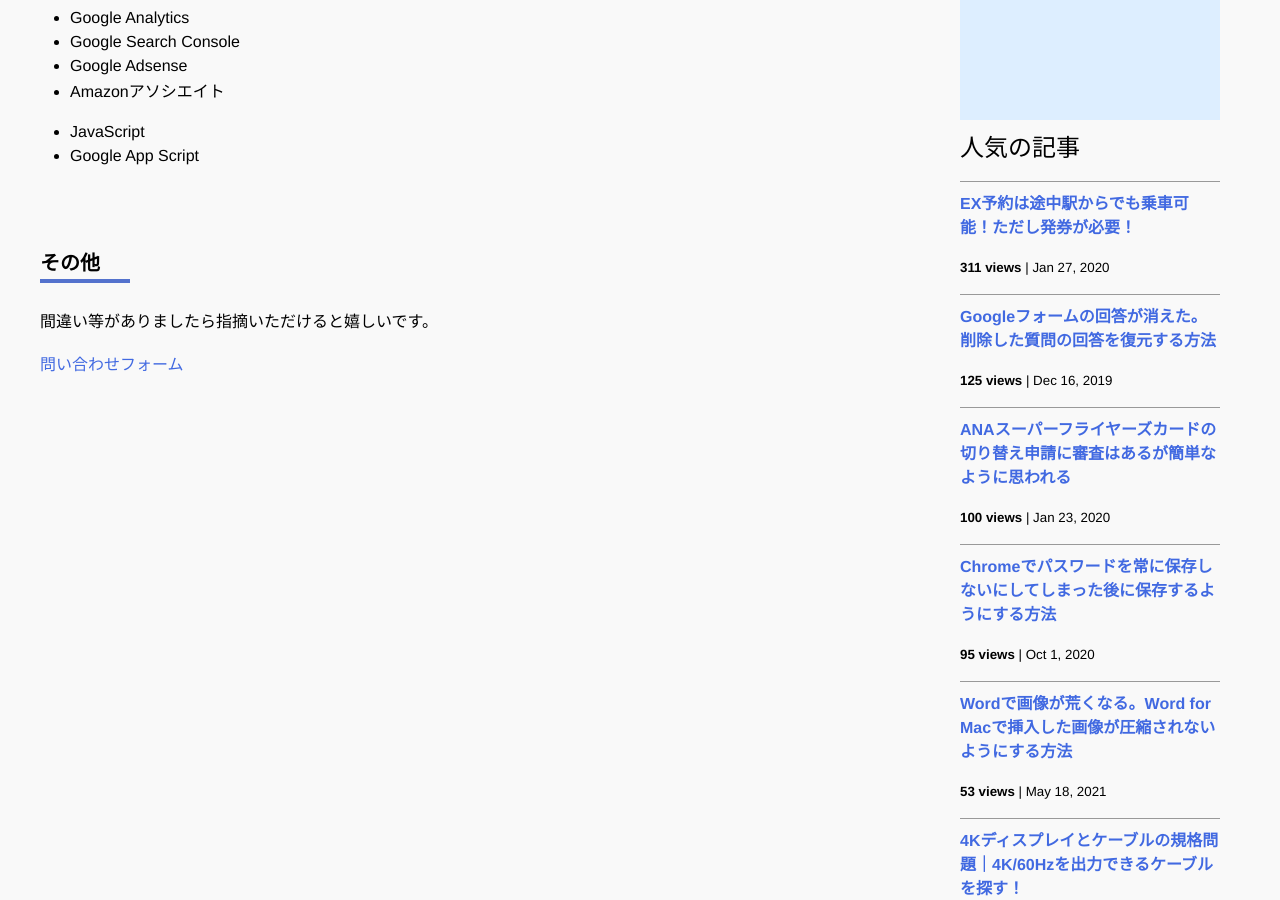
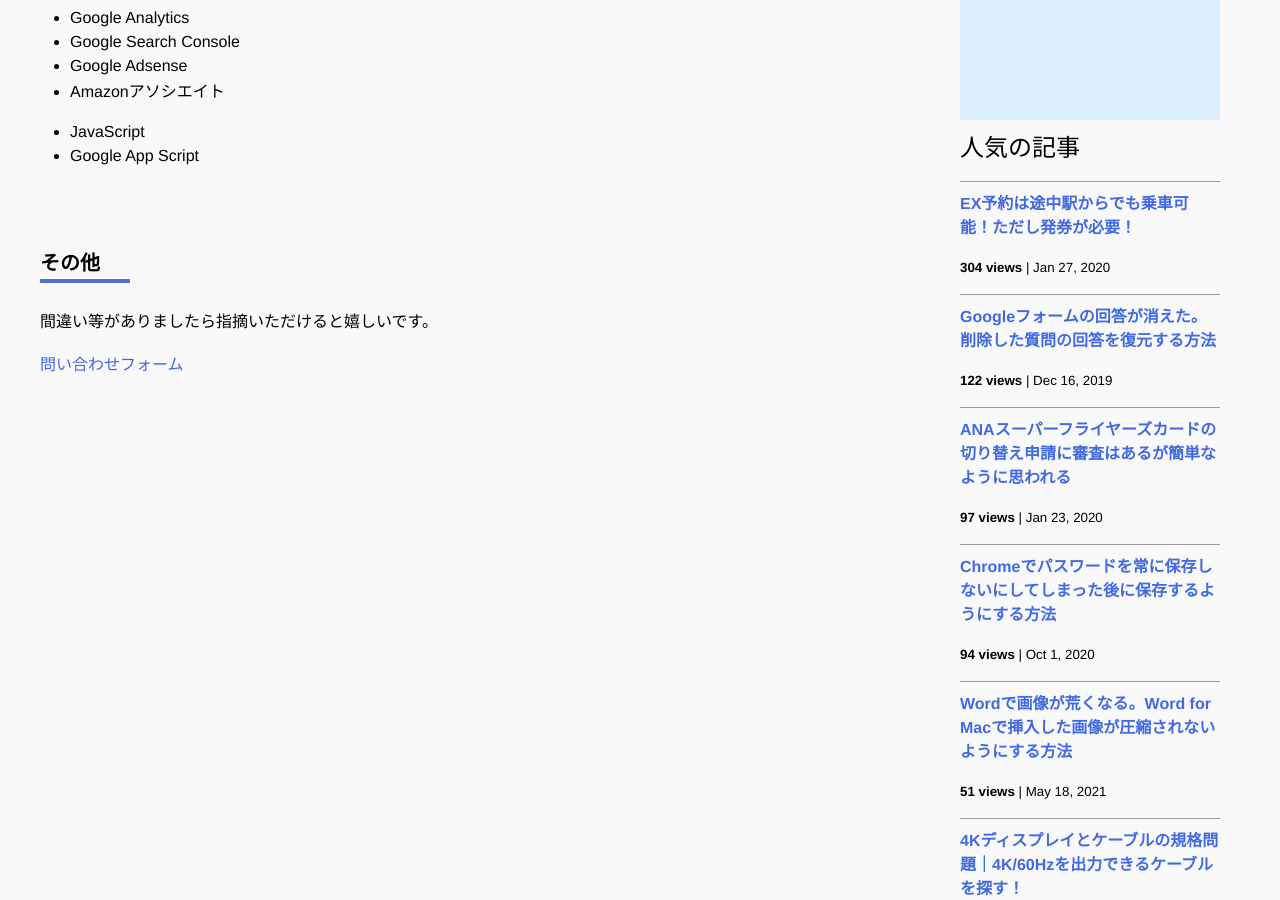
Before and after one commit to iwanaminami/shoyaiwaname, a Jekyll site: the page built from about.markdown, in a window 1280 px wide and 900 px high, scrolled down 693 px. Built offline with Jekyll 4.4.1, drawn with Linux system fonts in a browser that asks for light colours; nearby versions of some CDN libraries; comment, search, counter and statistics services are not loaded.

Commit message:
chore(ga): update _data/popularposts.yml 20250930-0052

```diff
--- a/_data/popularposts.yml
+++ b/_data/popularposts.yml
@@ -1,13 +1,13 @@
 side:
-  - view: 311
+  - view: 304
     url: "/2020/01/27/ex-rideontheway.html"
-  - view: 125
+  - view: 122
     url: "/2019/12/16/restore-googleform.html"
-  - view: 100
+  - view: 97
     url: "/2020/01/23/sfc-judge.html"
-  - view: 95
+  - view: 94
     url: "/2020/10/01/googlepassword.html"
-  - view: 53
+  - view: 51
     url: "/2021/05/18/image-compression-word.html"
   - view: 42
     url: "/2020/04/14/4kcable.html"
```
